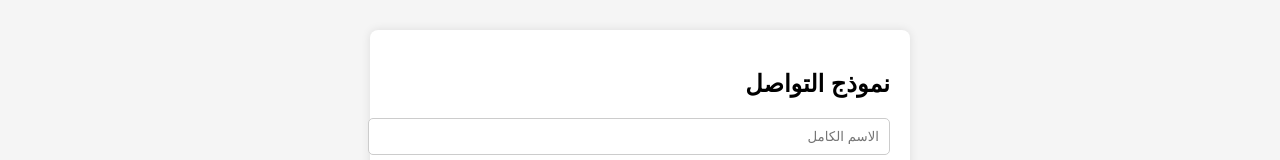
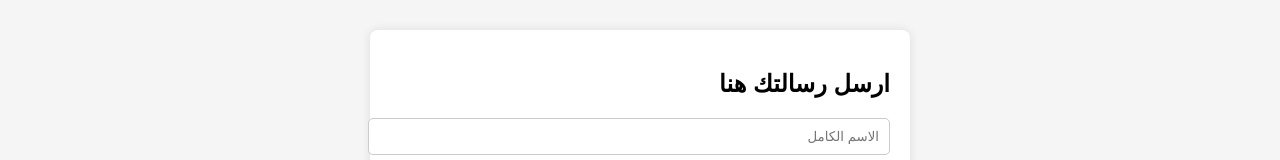
Before and after one commit to Dreem-yemen/Dreem-shop, a plain HTML site: page contact.html in a window 1280 px wide. Shown: the part 224-384 px from the top of the page. Drawn offline with nearby package versions, Linux system fonts and the light colour scheme.

Commit message:
Update contact.html

```diff
--- a/contact.html
+++ b/contact.html
@@ -101,7 +101,7 @@
   </nav>
 
   <div class="contact-form">
-    <h2>نموذج التواصل</h2>
+    <h2>ارسل رسالتك هنا</h2>
 
     <div class="success-message" id="success-message">تم إرسال رسالتك بنجاح!</div>
     <div class="error-message" id="error-message">فشل في إرسال الرسالة. حاول لاحقاً.</div>
```
